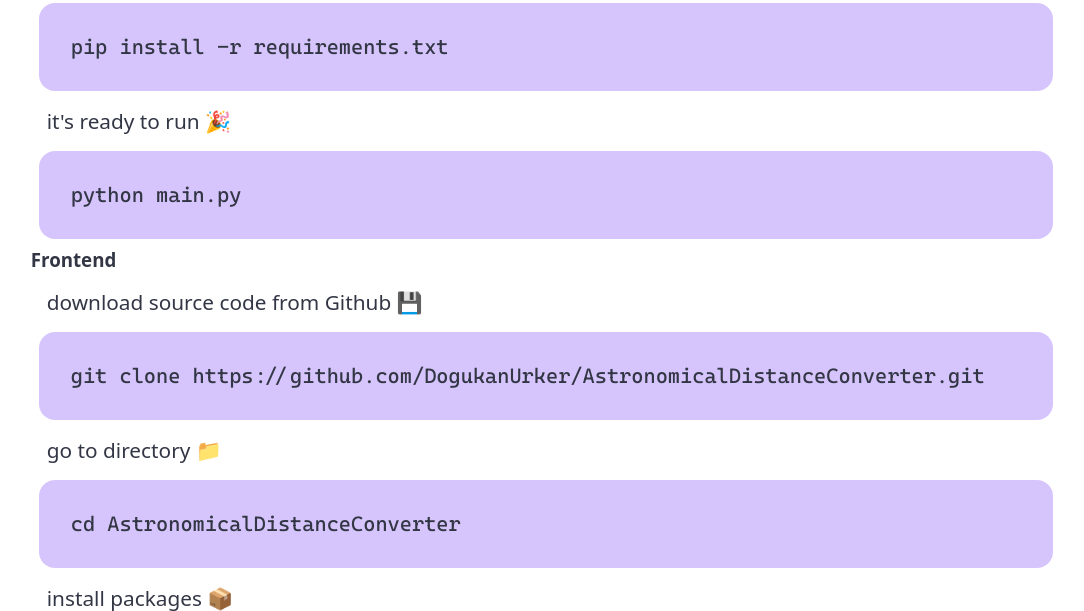
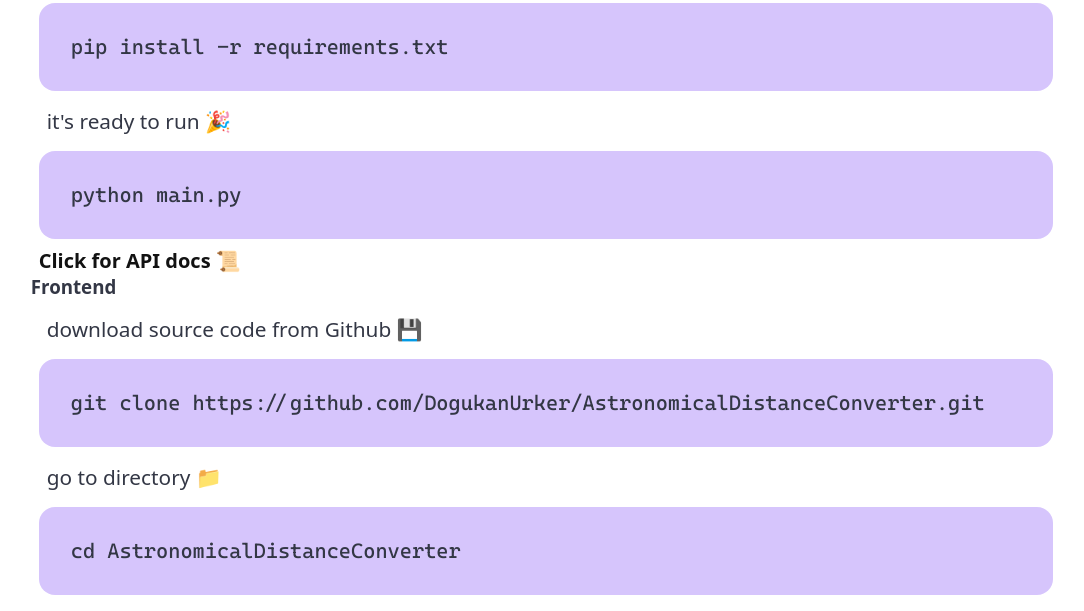
Before and after one commit to DogukanUrker/dogukanurker.com, a Flask app: page /astronomicaldistanceconverter in a window 1280 px wide. Shown: the part 1405-2016 px from the top of the page, without its empty margins (94-1178 px from the left). Run offline with Flask 3, Linux system fonts and the light colour scheme; data that the repository does not hold is empty; some libraries are stand-ins or nearby versions.

Commit message:
"Click for API docs 📜" button added

```diff
--- a/static/css/openSource.css
+++ b/static/css/openSource.css
@@ -93,7 +93,15 @@ h3 {
   height: 12.5rem;
   padding: 0.5rem;
 }
+.apiDocBtn {
+  font-size: 1.25rem;
+  font-weight: 600;
+  color: #121212;
+}
 
+.apiDocBtn:hover {
+  color: #121212be;
+}
 #💖 {
   margin-top: 0.5rem;
 }
--- a/templates/AstronomicalDistanceConverter.html
+++ b/templates/AstronomicalDistanceConverter.html
@@ -67,6 +67,11 @@
     <div class="code">
       <p>python main.py</p>
     </div>
+    <a
+      href="https://github.com/DogukanUrker/AstronomicalDistanceConverterAPI"
+      class="apiDocBtn"
+      >Click for API docs 📜
+    </a>
     <h3>Frontend</h3>
     <p>download source code from Github 💾</p>
     <div class="code">
--- a/templates/BlackHoles.html
+++ b/templates/BlackHoles.html
@@ -72,6 +72,9 @@
     <div class="code">
       <p>python main.py</p>
     </div>
+    <a href="https://github.com/DogukanUrker/BlackHoleAPI" class="apiDocBtn"
+      >Click for API docs 📜</a
+    >
     <h3>Frontend</h3>
     <p>download source code from Github 💾</p>
     <div class="code">
```
